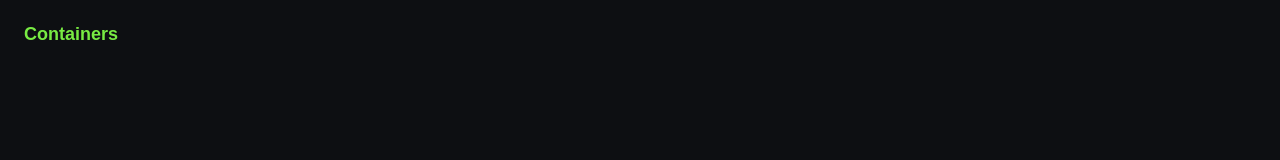
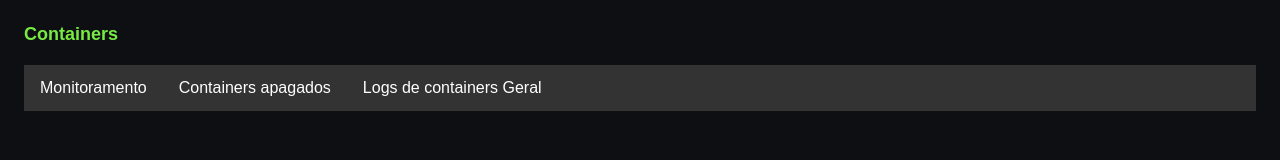
Before and after one commit to jandsonanjos/Jmonitor, a website: page public/index.html in a window 1280 px wide. Drawn offline with Linux system fonts and the light colour scheme.

```diff
--- a/public/index.html
+++ b/public/index.html
@@ -5,8 +5,13 @@
   <link rel="stylesheet" href="style.css">
 </head>
 <body>
-  <h1>Containers</h1>
-  <div id="containers"></div>
+    <div id="containers"></div>
+        <h1>Containers</h1>
+        <ul>
+            <li><a href="default.asp">Monitoramento</a></li>
+            <li><a href="news.asp">Containers apagados</a></li>
+            <li><a href="contact.asp">Logs de containers Geral</a></li>
+        </ul>
 
   <script>
     function getStateColor(state){
@@ -14,8 +19,6 @@
         if(state === 'paused') return 'yellow'
         return 'red' //exited, dead, etc
     }
-
-
 
     const ws = new WebSocket('ws://localhost:3000')
 
--- a/public/style.css
+++ b/public/style.css
@@ -10,6 +10,33 @@
       --text: #e2e8f0;
       --muted: #64748b;
     }
+
+    /*navbar*/
+    ul {
+  list-style-type: none;
+  margin: 0;
+  padding: 0;
+  overflow: hidden;
+  background-color: #333333;
+}
+
+ul li {
+  float: left;
+}
+
+ul li a {
+  display: block;
+  color: white;
+  text-align: center;
+  padding: 14px 16px;
+  text-decoration: none;
+}
+
+ul li a:hover {
+  background-color: #111111;
+}
+/*navbar end*/
+
 
     * { box-sizing: border-box; margin: 0; padding: 0; }
     body { background: var(--bg); color: var(--text); font-family: sans-serif; padding: 24px; }
```
